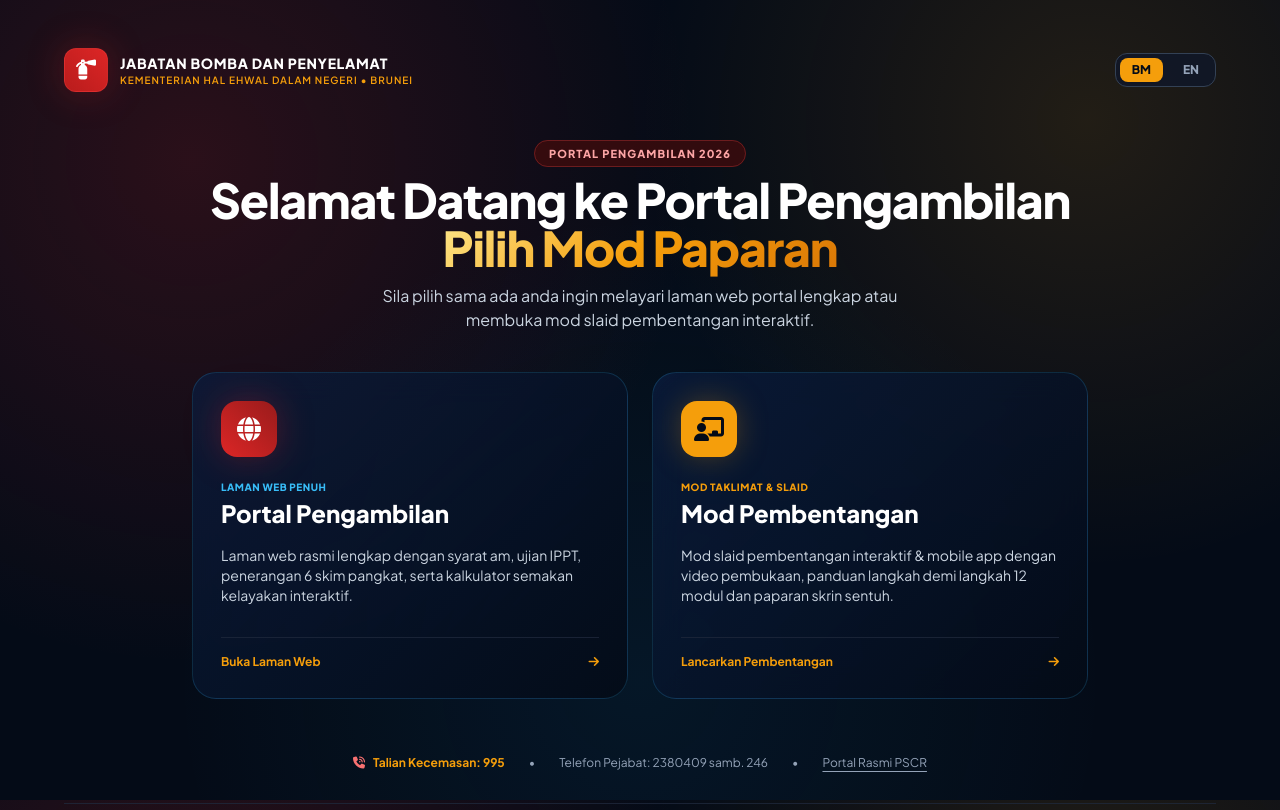
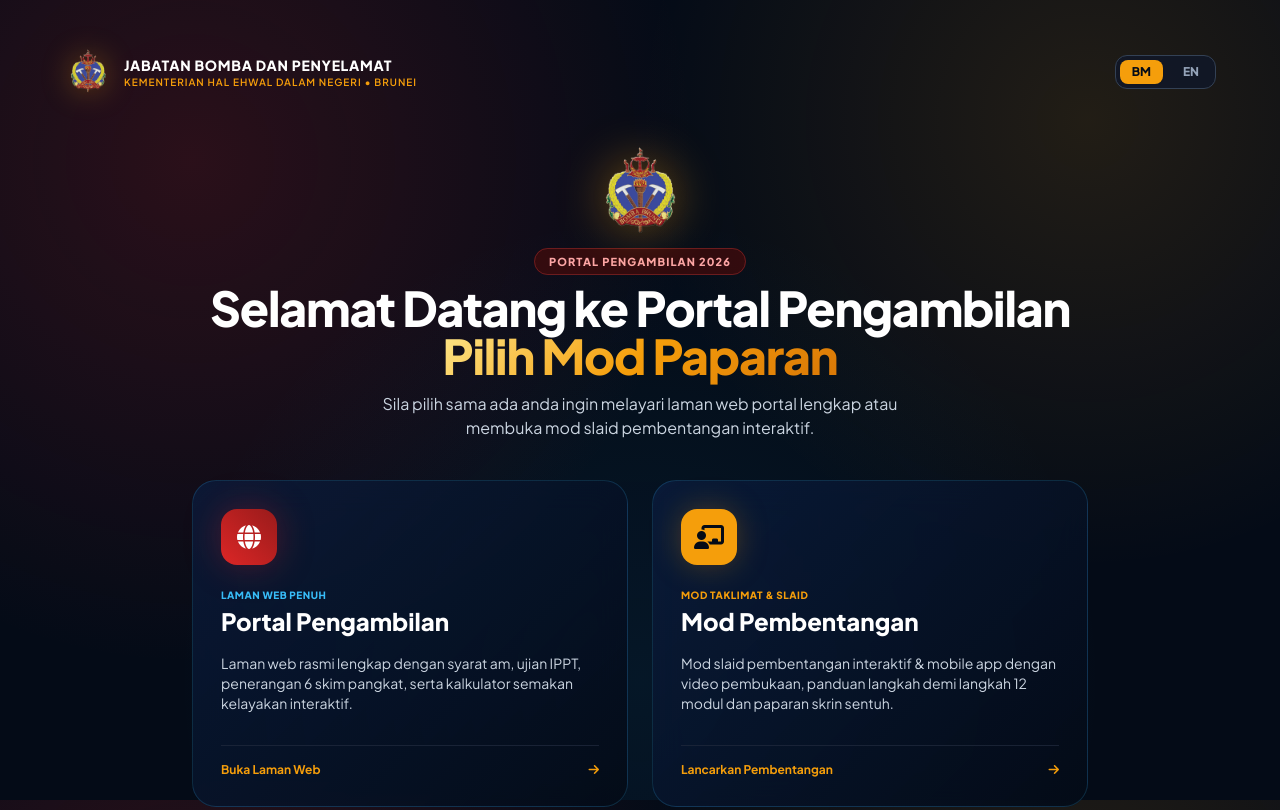
Before and after one commit to hnnn992/portal-bomba-brunei, a plain HTML site: page index.html in a window 1280 px wide. Shown: the top 810 px of the page. Drawn offline with nearby package versions, Linux system fonts and the light colour scheme.

Commit message:
feat: pasang lambang rasmi Jabatan Bomba dan Penyelamat Brunei pada mod paparan & portal pengambilan

```diff
--- a/index.html
+++ b/index.html
@@ -3,6 +3,7 @@
 <head>
     <meta charset="UTF-8">
     <meta name="viewport" content="width=device-width, initial-scale=1.0">
+    <link rel="icon" type="image/png" href="logo-bomba.png">
     <title>Portal Pengambilan Jabatan Bomba dan Penyelamat Brunei</title>
     <script src="https://cdn.tailwindcss.com"></script>
     <link href="https://fonts.googleapis.com/css2?family=Plus+Jakarta+Sans:wght@300;400;500;600;700;800&family=Cinzel:wght@600;700;800&display=swap" rel="stylesheet">
@@ -69,8 +70,8 @@
     <!-- Top Language Bar -->
     <header class="max-w-6xl mx-auto w-full flex items-center justify-between py-4">
         <div class="flex items-center space-x-3">
-            <div class="w-11 h-11 bg-gradient-to-tr from-red-700 to-bombaRed rounded-xl flex items-center justify-center shadow-glow-red border border-red-500/30">
-                <i class="fa-solid fa-fire-extinguisher text-white text-xl"></i>
+            <div class="w-12 h-12 flex-shrink-0 flex items-center justify-center drop-shadow-[0_0_15px_rgba(245,158,11,0.35)]">
+                <img src="logo-bomba.png" alt="Lambang Jabatan Bomba Dan Penyelamat Brunei" class="w-full h-full object-contain">
             </div>
             <div>
                 <h1 class="text-xs sm:text-sm font-black tracking-wider text-white">
@@ -94,6 +95,9 @@
     <main class="max-w-4xl mx-auto w-full my-auto py-8 space-y-10 text-center">
         <!-- Title & Subtitle -->
         <div class="space-y-3">
+            <div class="w-24 h-24 mx-auto mb-2 drop-shadow-[0_0_25px_rgba(245,158,11,0.45)]">
+                <img src="logo-bomba.png" alt="Lambang Rasmi Bomba Brunei" class="w-full h-full object-contain hover:scale-105 transition-transform">
+            </div>
             <span class="px-3.5 py-1.5 rounded-full text-[11px] font-extrabold bg-red-950/70 border border-red-500/30 text-red-300 uppercase tracking-widest">
                 <span class="lang-bm">Portal Pengambilan 2026</span>
                 <span class="lang-en">Recruitment Portal 2026</span>
--- a/portal.html
+++ b/portal.html
@@ -3,6 +3,7 @@
 <head>
     <meta charset="UTF-8">
     <meta name="viewport" content="width=device-width, initial-scale=1.0">
+    <link rel="icon" type="image/png" href="logo-bomba.png">
     <title>Portal Pengambilan Jabatan Bomba dan Penyelamat Brunei</title>
     <script src="https://cdn.tailwindcss.com"></script>
     <link href="https://fonts.googleapis.com/css2?family=Plus+Jakarta+Sans:wght@300;400;500;600;700;800&family=Inter:wght@400;500;600;700;800&display=swap" rel="stylesheet">
@@ -112,8 +113,8 @@
     <header class="bg-bombaBlue/90 backdrop-blur-md sticky top-0 z-50 border-b border-blue-900/50 shadow-lg">
         <div class="max-w-7xl mx-auto px-4 sm:px-6 lg:px-8 h-20 flex items-center justify-between">
             <div class="flex items-center space-x-3">
-                <div class="w-12 h-12 bg-gradient-to-br from-bombaRed to-red-800 rounded-xl flex items-center justify-center shadow-md border border-red-500/30">
-                    <i class="fa-solid fa-fire-extinguisher text-white text-xl"></i>
+                <div class="w-14 h-14 flex-shrink-0 flex items-center justify-center drop-shadow-[0_0_15px_rgba(245,158,11,0.4)]">
+                    <img src="logo-bomba.png" alt="Lambang Rasmi Bomba Brunei" class="w-full h-full object-contain">
                 </div>
                 <div>
                     <h1 class="text-sm sm:text-xl font-bold tracking-tight text-white flex items-center gap-2">
```
Also changed, not shown: logo-bomba.png (added).
